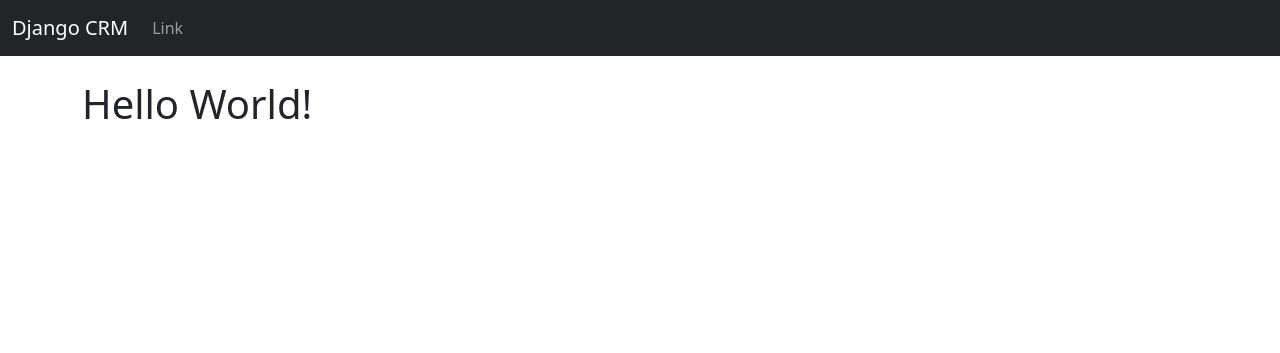
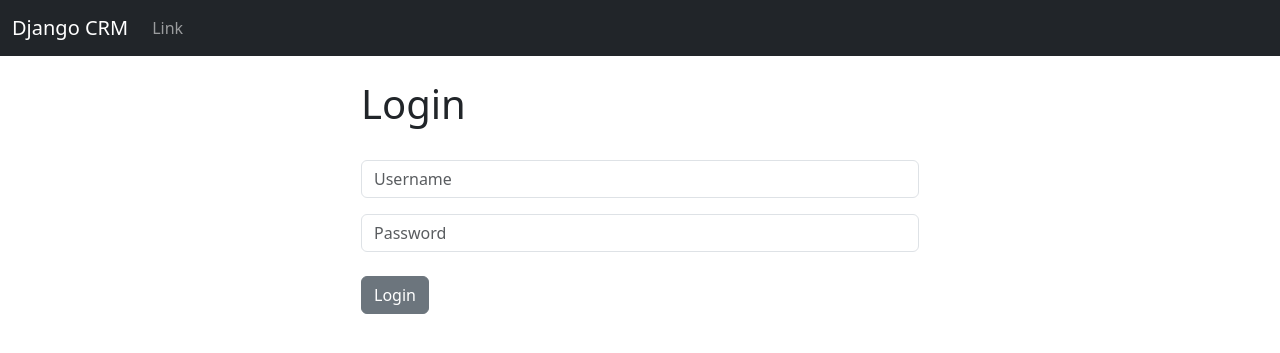
Before and after one commit to nikolaystankov1/Django-CRM, a Django app: page / in a window 1280 px wide. Shown: the top 353 px of the page. Run offline with Django 5.2, Linux system fonts and the light colour scheme.

Commit message:
login form

```diff
--- a/website1/templates/home.html
+++ b/website1/templates/home.html
@@ -2,6 +2,26 @@
 
 {% block content%}
 
-<h1>Hello World!</h1>
+<div class="col-md-6 offset-md-3">
+
+<h1>Login</h1>
+<br/>
+<form method="POST" action="{% url 'home' %}">
+    {% csrf_token %}
+    <form>
+        <div class="mb-3">
+
+          <input type="text" class="form-control", name = "Username", placeholder="Username", required>
+
+        </div>
+        <div class="mb-3">
+
+          <input type="password" class="form-control", name = "Password", placeholder="Password", required>
+        <br/>
+        <button type="submit" class="btn btn-secondary">Login</button>
+      </form>
+</form>
+
+</div>
 
 {% endblock%}
--- a/website1/urls.py
+++ b/website1/urls.py
@@ -3,4 +3,6 @@ from django.urls import path
 
 urlpatterns = [
     path('', views.home, name='home'),
+    #path('login/', views.login_user, name='login'),
+    #path('logout/', views.logout_user, name='logout'),
 ]
--- a/website1/views.py
+++ b/website1/views.py
@@ -1,4 +1,14 @@
 from django.shortcuts import render
+from django.contrib.auth import authenticate, login, logout
+from django.contrib import messages
+
 
 def home(request):
+
     return render(request, 'home.html', {})
+
+def login_user(request):
+    pass
+
+def logout_user(request):
+    pass
```
